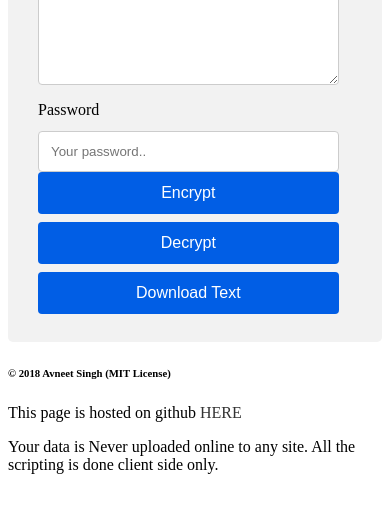
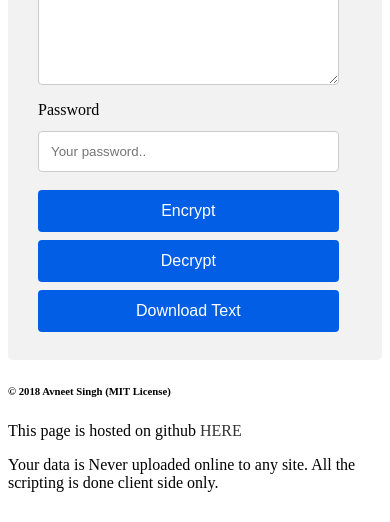
Before and after one commit to AvyChanna/AES-Cryptojs, a plain HTML site: page index.html in a window 390 px wide. Shown: the part 322-844 px from the top of the page. Drawn offline with Linux system fonts and the light colour scheme.

Commit message:
Looks good on Mobile Phones
Password input and buttons touched each other.
Now, there is a decoy row between them.

```diff
--- a/index.html
+++ b/index.html
@@ -27,6 +27,7 @@
                 <input id="pass" name="password" type="text" placeholder="Your password..">
             </div>
         </div>
+    <div class="row"><br></div>
     <div class="row">
         <input type="button" value="Encrypt" id="encrypt" onclick="encrypt()">
         <input type="button" value="Decrypt" id="decrypt" onclick="decrypt()">
```
